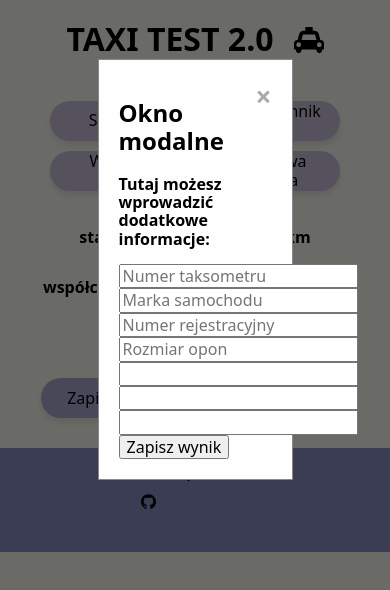
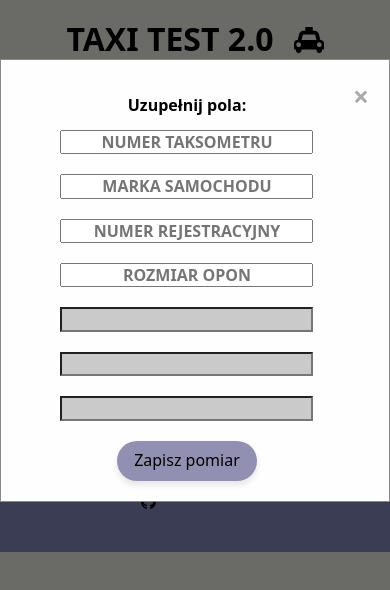
Before and after one commit to Blazej90/taxi-test, a plain HTML site: page index.html in a window 390 px wide. Both pictures are taken after a click on the button "Zapisz". Drawn offline with nearby package versions, Linux system fonts and the light colour scheme.

Commit message:
update modal window

```diff
--- a/common.css
+++ b/common.css
@@ -103,6 +103,7 @@ footer {
   justify-content: center;
 }
 
+#btn-modal-save,
 #btn-save-test-result,
 #btn-calculate,
 #btn-clean {
@@ -115,6 +116,7 @@ footer {
   transition: background-color 0.3s, transform 0.1s;
 }
 
+#btn-modal-save:active,
 #btn-save-test-result:active,
 #btn-calculate:active,
 #btn-clean:active {
--- a/index.html
+++ b/index.html
@@ -4,7 +4,7 @@
     <meta charset="UTF-8" />
     <meta http-equiv="X-UA-Compatible" content="IE=edge" />
     <meta name="viewport" content="width=device-width, initial-scale=1.0" />
-    <title>TAXI TEST 2.0</title>
+    <title>TAXI TEST ver. 2.1</title>
     <link rel="preconnect" href="https://fonts.googleapis.com" />
     <link rel="preconnect" href="https://fonts.gstatic.com" crossorigin />
     <link
@@ -51,17 +51,17 @@
       <div class="calculations">
         <div class="const-k">
           <label for="number_1">stała "k"</label>
-          <input type="number" id="number_1" />
+          <input type="number" id="number_1" class="input-main-spacing" />
           <p>imp/km</p>
         </div>
         <div class="factor-w">
           <label for="number_2">współczynnik "w"</label>
-          <input type="number" id="number_2" />
+          <input type="number" id="number_2" class="input-main-spacing" />
           <p>imp/km</p>
         </div>
         <div class="container-result">
           <label for="result">Wynik:</label>
-          <input type="text" id="result" readonly />
+          <input type="text" id="result" readonly class="input-main-spacing" />
           <p>%</p>
         </div>
         <div class="btn-container">
@@ -75,28 +75,54 @@
       <div id="myModal" class="modal">
         <div class="modal-content">
           <span class="close" onclick="closeModal()">&times;</span>
-          <h2>Okno modalne</h2>
-          <p>Tutaj możesz wprowadzić dodatkowe informacje:</p>
+          <div class="modal-position-inside">
+            <p>Uzupełnij pola:</p>
             <input
               type="text"
               id="modal-numberTaximeter"
               placeholder="Numer taksometru"
+              class="input-spacing input-capitalize-letters"
             />
             <input
               type="text"
               id="modal-makeOfCar"
               placeholder="Marka samochodu"
+              class="input-spacing input-capitalize-letters"
             />
             <input
               type="text"
               id="modal-registrationNumber"
               placeholder="Numer rejestracyjny"
+              class="input-spacing input-capitalize-letters"
             />
-          <input type="text" id="modal-wheelsSize" placeholder="Rozmiar opon" />
-          <input type="text" id="modal-const_k" placeholder="" />
-          <input type="text" id="modal-factor_w" placeholder="" />
-          <input type="text" id="modal-result" placeholder="" />
-          <button onclick="saveModalData()">Zapisz wynik</button>
+            <input
+              type="text"
+              id="modal-wheelsSize"
+              placeholder="Rozmiar opon"
+              class="input-spacing input-capitalize-letters"
+            />
+            <input
+              type="text"
+              id="modal-const_k"
+              placeholder=""
+              class="input-spacing input-locked"
+            />
+            <input
+              type="text"
+              id="modal-factor_w"
+              placeholder=""
+              class="input-spacing input-locked"
+            />
+            <input
+              type="text"
+              id="modal-result"
+              placeholder=""
+              class="input-spacing input-locked"
+            />
+            <button id="btn-modal-save" onclick="saveModalData()">
+              Zapisz pomiar
+            </button>
+          </div>
         </div>
       </div>
     </main>
--- a/index.js
+++ b/index.js
@@ -41,14 +41,26 @@ function calculate(openModalAfterCalculation = false) {
   displayResult(result);
 
   // Ustaw wartości pól w oknie modalnym
-  document.getElementById("modal-const_k").value = number1.toFixed(0);
-  document.getElementById("modal-factor_w").value = number2.toFixed(0);
-  document.getElementById("modal-result").value = result;
+  document.getElementById("modal-const_k").value = `"k": ${number1.toFixed(
+    0
+  )} imp./km`;
+  document.getElementById("modal-factor_w").value = `"w": ${number2.toFixed(
+    0
+  )} imp./km`;
+  document.getElementById("modal-result").value = `${result}%`;
 
   // Zablokuj możliwość edycji pól w oknie modalnym
   document.getElementById("modal-const_k").setAttribute("readonly", true);
   document.getElementById("modal-factor_w").setAttribute("readonly", true);
   document.getElementById("modal-result").setAttribute("readonly", true);
+
+  // Ustaw kolor pola wynikowego w oknie modalnym
+  const resultInput = document.getElementById("modal-result");
+  if (Math.abs(result) > 1) {
+    resultInput.style.color = "red";
+  } else {
+    resultInput.style.color = "green";
+  }
 
   // Otwórz okno modalne tylko jeśli openModalAfterCalculation jest true
   if (openModalAfterCalculation) {
@@ -91,3 +103,12 @@ function saveModalData() {
   console.log("Zapisano dane: " + modalInputValue);
   closeModal();
 }
+
+// Funkcja do wielkich liter//
+function capitalizeInputValue(inputId) {
+  const input = document.getElementById(inputId);
+  input.value = input.value.toUpperCase();
+}
+capitalizeInputValue("modal-numberTaximeter");
+capitalizeInputValue("modal-registrationNumber");
+capitalizeInputValue("modal-wheelsSize");
--- a/styles.css
+++ b/styles.css
@@ -10,6 +10,41 @@
 
 /* Punkty przerwania od 320px do 479px */
 @media only screen and (min-width: 320px) and (max-width: 479px) {
+  /* --- Modal window --- */
+  .modal-content {
+    background-color: #fefefe;
+    margin: 15% auto;
+    padding: 20px;
+    border: 1px solid #888;
+  }
+
+  .modal-position-inside {
+    display: flex;
+    align-content: center;
+    align-items: center;
+    flex-wrap: wrap;
+    flex-direction: column;
+  }
+
+  .input-main-spacing {
+    text-align: center;
+    font-weight: bold;
+  }
+
+  .input-spacing {
+    margin-bottom: 20px;
+    text-align: center;
+    font-weight: bold;
+  }
+
+  .input-capitalize-letters {
+    text-transform: uppercase;
+  }
+
+  .input-locked {
+    background-color: rgb(202, 202, 202);
+  }
+
   #btn-k,
   #btn-w,
   #btn-error,
@@ -33,6 +68,11 @@
   .btn-container li {
     display: flex;
     margin: 20px 0;
+  }
+
+  #btn-modal-save {
+    height: 40px;
+    width: 140px;
   }
 
   #btn-save-test-result,
@@ -210,13 +250,13 @@
   background-color: rgba(0, 0, 0, 0.5);
 }
 
-.modal-content {
+/* .modal-content {
   background-color: #fefefe;
   margin: 15% auto;
   padding: 20px;
   border: 1px solid #888;
   width: 50%;
-}
+} */
 
 .close {
   color: #aaa;
```
Lines whose indentation alone changed are shown as unchanged.
